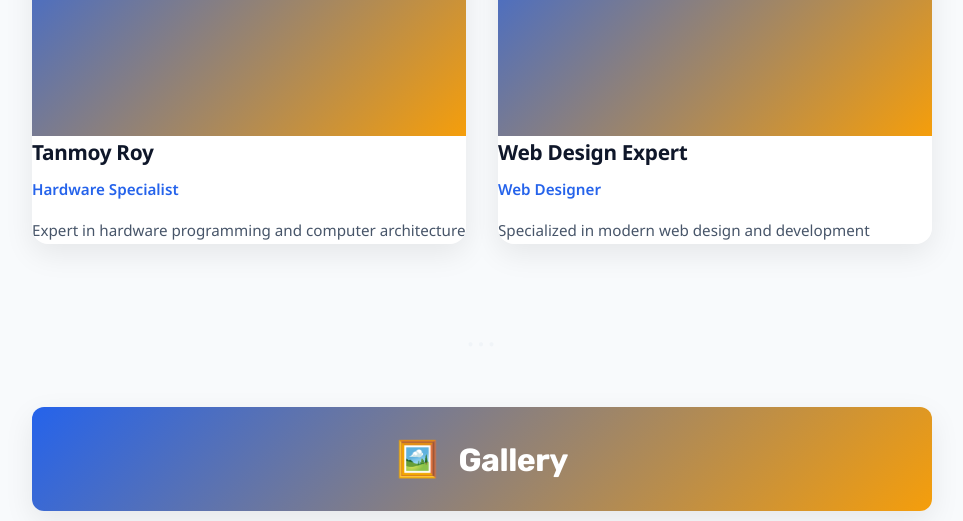
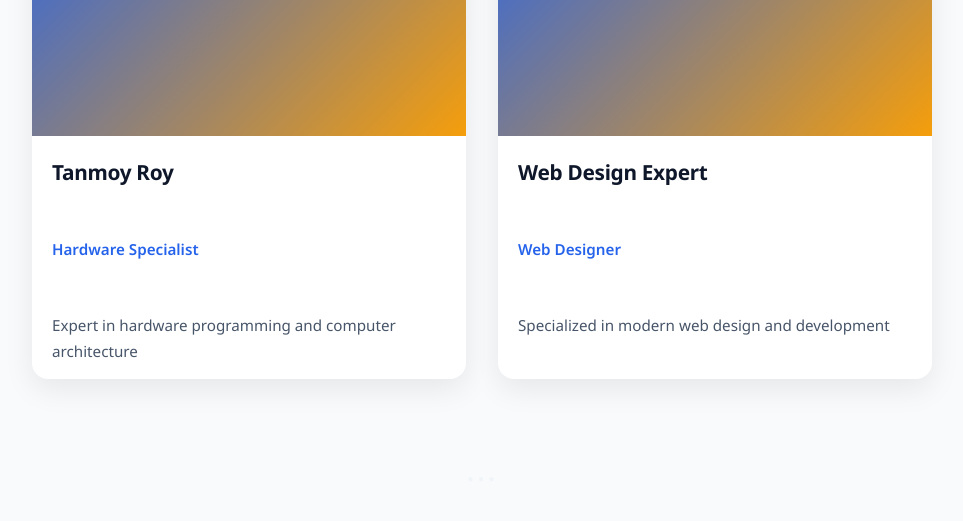
Before and after one commit to falconAman01/Solver-Computer, a plain HTML site: page index.html in a window 1280 px wide. Shown: the part 2683-3204 px from the top of the page, without its empty margins (158-1121 px from the left). Drawn offline with Linux system fonts and the light colour scheme.

Commit message:
fix: Added padding to teacher profiles and course descriptions for better readability.

```diff
--- a/css/style.css
+++ b/css/style.css
@@ -682,6 +682,7 @@ section:hover .section_heading::before {
     color: var(--text-dark);
     margin-bottom: 0.5rem;
     letter-spacing: -0.3px;
+    padding: 20px;
 }
 
 .teacher_subject {
@@ -689,12 +690,14 @@ section:hover .section_heading::before {
     font-weight: 600;
     margin-bottom: 1rem;
     font-size: 0.95rem;
+    padding: 20px;
 }
 
 .teacher_bio {
     color: var(--text-gray);
     font-size: 0.95rem;
     line-height: 1.7;
+    padding: 15px 20px;
 }
 
 /* ==================== Gallery Section ==================== */
```
Also changed, not shown: index.html (+5 -0 lines).
